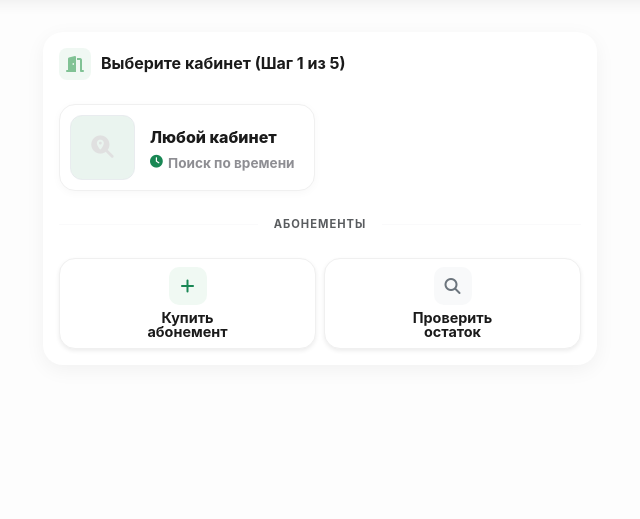
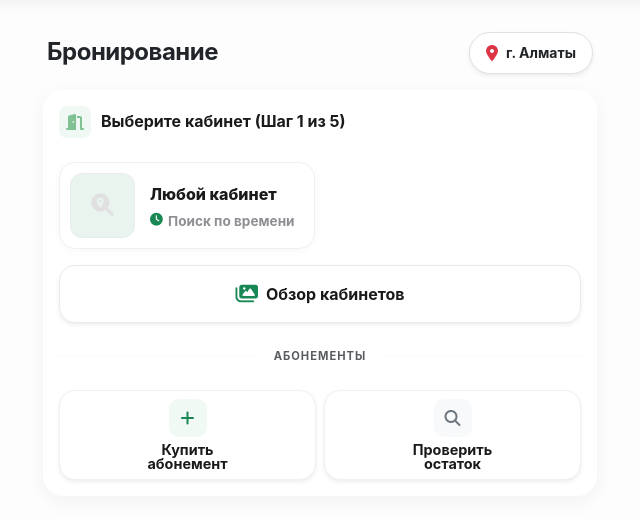
Before and after one commit to AzamatYessimkhanily/zen-studio-site, a Django app: page /booking/ in a window 1280 px wide. Shown: the part 81-600 px from the top of the page, without its empty margins (320-960 px from the left). Run offline with Django 5.2, Linux system fonts and the light colour scheme; data that the repository does not hold is empty; some libraries are stand-ins or nearby versions.

Commit message:
правки support1.2

```diff
--- a/templates/main/booking_page.html
+++ b/templates/main/booking_page.html
@@ -925,6 +925,17 @@ html, body {
   <div class="container">
     <div class="row justify-content-center">
       <div class="col-lg-6 col-md-8 col-12 p-0 p-sm-2">
+
+
+        {# === НОВОЕ: ЗАГОЛОВОК И ГОРОД === #}
+        <div class="d-flex align-items-center justify-content-between mb-3 px-1">
+           <h4 class="fw-bold mb-0 text-dark" style="letter-spacing: -0.5px;">Бронирование</h4>
+           <div class="d-flex align-items-center bg-white border rounded-pill px-3 py-2 shadow-sm">
+               <i class="fas fa-map-marker-alt text-danger me-2"></i>
+               <span class="fw-bold small text-dark">г. Алматы</span>
+           </div>
+        </div>
+        {# ================================ #}
         {# === ГЛАВНЫЙ БЛОК ВЫБОРА === #}
         <div id="booking_success_message" class="alert alert-success mt-3 small rounded-3 border-0 shadow-sm" style="display: none;"></div>
 <div id="booking_error_message" class="alert alert-danger mt-3 small rounded-3 border-0 shadow-sm" style="display: none;"></div>
@@ -1070,6 +1081,14 @@ html, body {
   </button>
 </div>
 
+
+{# === НОВОЕ: КНОПКА ОБЗОРА === #}
+    <a href="/#rooms-section" class="btn w-100 py-3 rounded-4 mb-2 shadow-sm d-flex align-items-center justify-content-center text-decoration-none"
+       style="background: #fff; border: 1px solid #e9ecef; color: var(--zen-dark); font-weight: 700;">
+        <i class="fas fa-images text-success me-2 fs-5"></i>
+        <span>Обзор кабинетов</span>
+    </a>
+    {# ============================ #}
 <div class="d-flex align-items-center my-4">
     <hr class="flex-grow-1 my-0" style="border-top: 1px solid #e9ecef;">
     <span class="mx-3 text-muted small fw-bold text-uppercase" style="letter-spacing: 1px; font-size: 0.7rem;">Абонементы</span>
```
